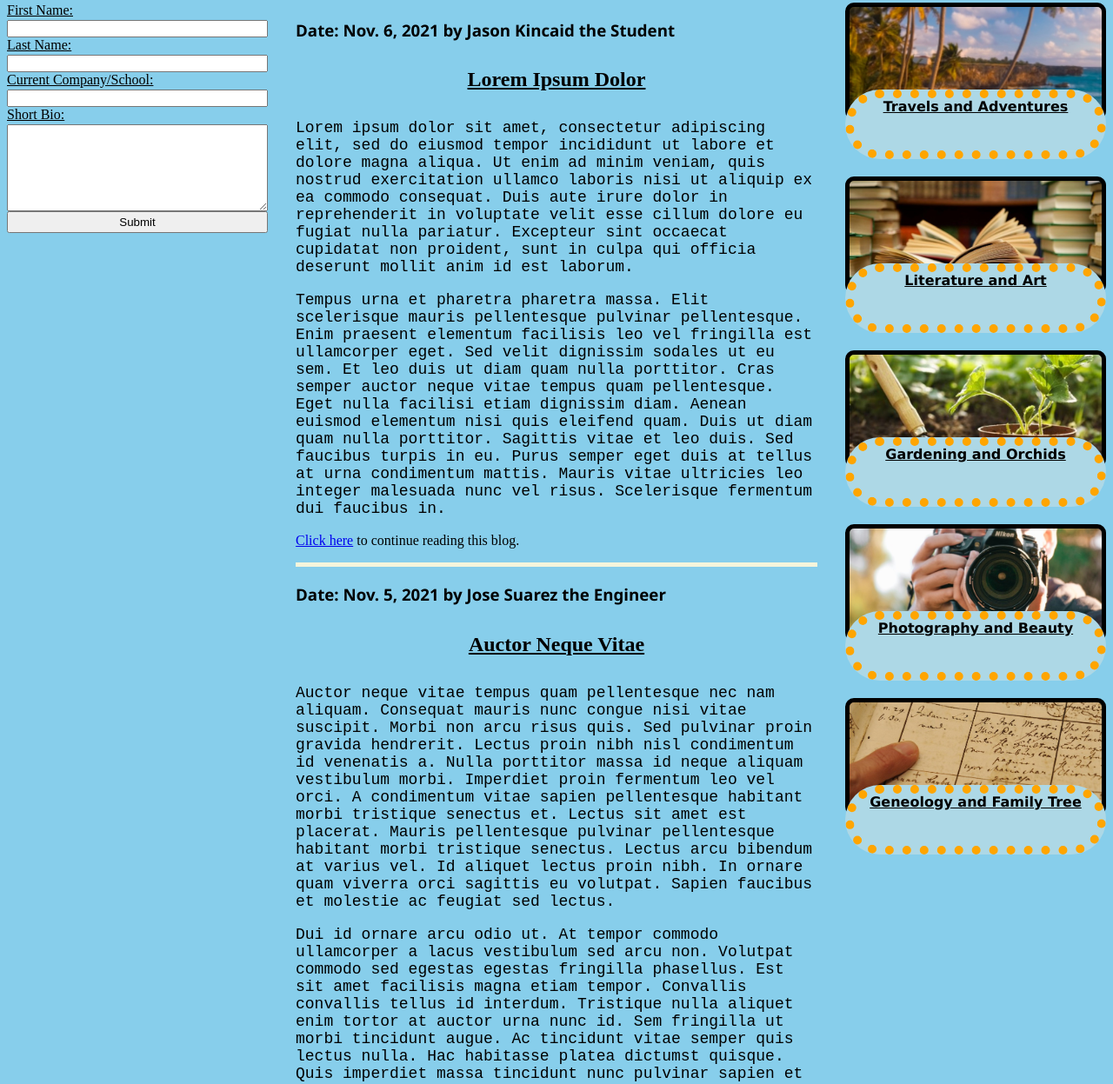
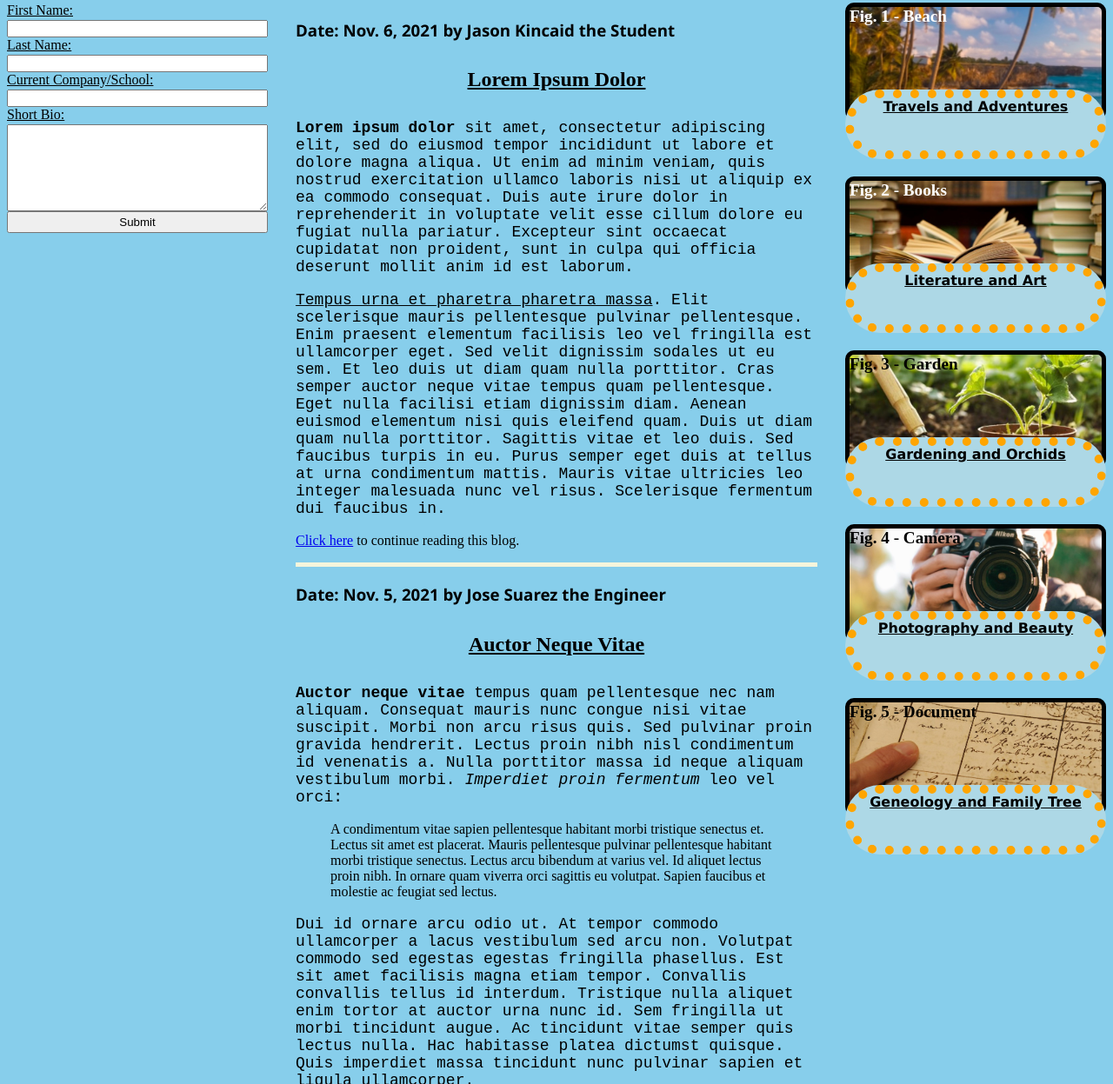
Before and after one commit to zetabasq001/personal-blog-website, a plain HTML site: page index.html in a window 1280 px wide. Shown: the part 299-1546 px from the top of the page at 87% size. Drawn offline with Linux system fonts and the light colour scheme; files that its build step writes are made by us from their sources; files whose address does not match are found by name.

Commit message:
feat: Add figure captions

```diff
--- a/css/indexstyle.css
+++ b/css/indexstyle.css
@@ -39,26 +39,26 @@
 
 #six {
     grid-area: 1;
-    background-image: url("./images/beach.jpeg");
+    background-image: url("../images/beach.jpeg");
 
 }
 
 #seven {
     grid-area: 3;
-    background-image: url("./images/books.jpeg");
+    background-image: url("../images/books.jpeg");
 }
 
 #eight {
     grid-area: 5;
-    background-image: url("./images/garden.jpeg");
+    background-image: url("../images/garden.jpeg");
 }
 
 #nine {
     grid-area: 7;
-    background-image: url("./images/camera.jpeg");
+    background-image: url("../images/camera.jpeg");
 }
 
 #ten {
     grid-area: 9;
-    background-image: url("./images/genealogy.jpeg");
+    background-image: url("../images/genealogy.jpeg");
 }
--- a/css/indexstyle2.css
+++ b/css/indexstyle2.css
@@ -77,6 +77,18 @@ label {
     z-index: -2;
 }
 
+.caption1 {
+    color: white;
+    font-weight: 900;
+    font-size: larger;
+}
+
+.caption2 {
+    color: black;
+    font-weight: 900;
+    font-size: larger;
+}
+
 #credits {
     text-decoration: underline;
 }
--- a/index.html
+++ b/index.html
@@ -3,7 +3,7 @@
     <head>
         <meta charset="utf-8"/>
         <title>Home Page</title>
-        <link href="./responsivestyle.css" type="text/css" rel="stylesheet"/>
+        <link href="./css/responsivestyle.css" type="text/css" rel="stylesheet"/>
     </head>
     <body>
         <header>
@@ -34,7 +34,7 @@
                         <h3 class="author">Date: Nov. 6, 2021 by Jason Kincaid the Student</h3>
                         <h4 class="title">Lorem Ipsum Dolor</h4>
                         <p class="blog">
-                            Lorem ipsum dolor sit amet,
+                            <b>Lorem ipsum dolor</b> sit amet,
                             consectetur adipiscing elit,
                             sed do eiusmod tempor incididunt ut labore et dolore magna aliqua.
                             Ut enim ad minim veniam,
@@ -44,7 +44,8 @@
                             sunt in culpa qui officia deserunt mollit anim id est laborum.
                         </p>
                         <p class="blog">
-                            Tempus urna et pharetra pharetra massa. Elit scelerisque mauris pellentesque pulvinar pellentesque.
+                            <u>Tempus urna et pharetra pharetra massa</u>.
+                            Elit scelerisque mauris pellentesque pulvinar pellentesque.
                             Enim praesent elementum facilisis leo vel fringilla est ullamcorper eget.
                             Sed velit dignissim sodales ut eu sem.
                             Et leo duis ut diam quam nulla porttitor.
@@ -58,19 +59,20 @@
                             Mauris vitae ultricies leo integer malesuada nunc vel risus.
                             Scelerisque fermentum dui faucibus in.
                         </p>
-                        <p><a href="./blogpost.html">Click here</a> to continue reading this blog.</p>
+                        <p><a href="./pages/blogpost.html">Click here</a> to continue reading this blog.</p>
                     </div>
                     <div class="setblog">
                         <h3 class="author">Date: Nov. 5, 2021 by Jose Suarez the Engineer</h3>
                         <h4 class="title">Auctor Neque Vitae</h4>
                         <p class="blog">
-                            Auctor neque vitae tempus quam pellentesque nec nam aliquam.
+                            <b>Auctor neque vitae</b> tempus quam pellentesque nec nam aliquam.
                             Consequat mauris nunc congue nisi vitae suscipit.
                             Morbi non arcu risus quis.
                             Sed pulvinar proin gravida hendrerit.
                             Lectus proin nibh nisl condimentum id venenatis a.
                             Nulla porttitor massa id neque aliquam vestibulum morbi.
-                            Imperdiet proin fermentum leo vel orci.
+                            <em>Imperdiet proin fermentum</em> leo vel orci:
+                            <blockquote cite="https://loremipsum.io">
                                 A condimentum vitae sapien pellentesque habitant morbi tristique senectus et.
                                 Lectus sit amet est placerat.
                                 Mauris pellentesque pulvinar pellentesque habitant morbi tristique senectus.
@@ -78,6 +80,7 @@
                                 Id aliquet lectus proin nibh.
                                 In ornare quam viverra orci sagittis eu volutpat.
                                 Sapien faucibus et molestie ac feugiat sed lectus.
+                            </blockquote>
                         </p>
                         <p class="blog">
                             Dui id ornare arcu odio ut.
@@ -91,21 +94,31 @@
                             Hac habitasse platea dictumst quisque.
                             Quis imperdiet massa tincidunt nunc pulvinar sapien et ligula ullamcorper.
                         </p>
-                        <p><a href="./blogpost2.html">Click here</a> to continue reading this blog.</p>
+                        <p><a href="./pages/blogpost2.html">Click here</a> to continue reading this blog.</p>
                     </div>
                 </section>
                 <aside>
                     <div class="container" id="entercategories">
                         <div class="box" id="one">Travels and Adventures</div>
-                        <div class="pic" id="six"></div>
+                        <div class="pic" id="six">
+                            <figcaption class="caption1">Fig. 1 - Beach</figcaption>
+                        </div>
                         <div class="box" id="two">Literature and Art</div>
-                        <div class="pic" id="seven"></div>
+                        <div class="pic" id="seven">
+                            <figcaption class="caption1">Fig. 2 - Books</figcaption>
+                        </div>
                         <div class="box" id="three">Gardening and Orchids</div>
-                        <div class="pic" id="eight"></div>
+                        <div class="pic" id="eight">
+                            <figcaption class="caption2">Fig. 3 - Garden</figcaption>
+                        </div>
                         <div class="box" id="four">Photography and Beauty</div>
-                        <div class="pic" id="nine"></div>
+                        <div class="pic" id="nine">
+                            <figcaption class="caption2">Fig. 4 - Camera</figcaption>
+                        </div>
                         <div class="box" id="five">Geneology and Family Tree</div>
-                        <div class="pic" id="ten"></div>
+                        <div class="pic" id="ten">
+                            <figcaption class="caption2">Fig. 5 - Document</figcaption>
+                        </div>
                     </div>
                 </aside>
             </article>
```
Also changed, not shown: pages/blogpost.html (+5 -5 lines), pages/blogpost2.html (+7 -5 lines). Lines whose indentation alone changed are shown as unchanged.
